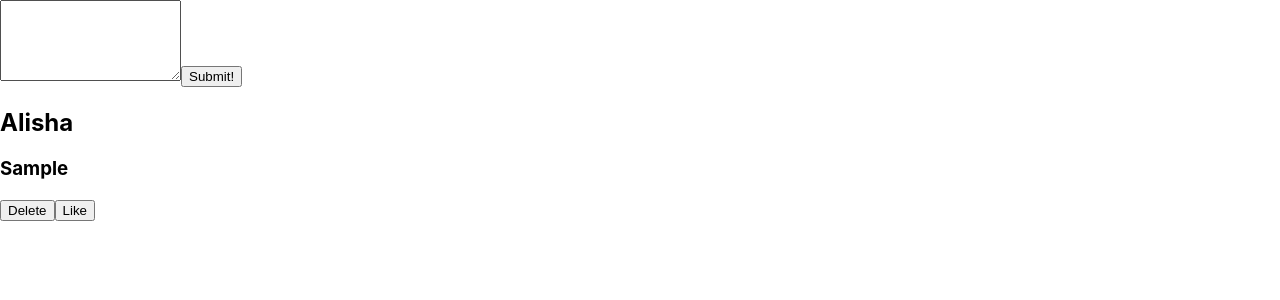
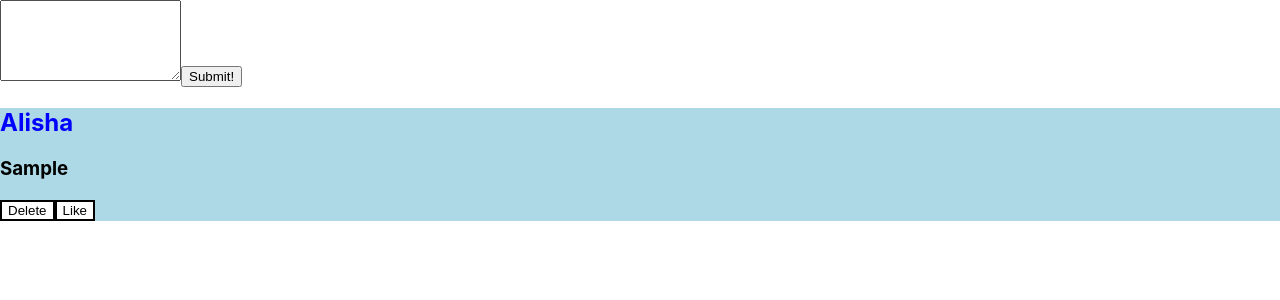
Before and after one commit to alisha0815/React, a React (Create React App) app in the folder block03/tweet_app/: page / in a window 1280 px wide. Both pictures are taken after typing "Sample" into the empty fields and a click on the button "Submit!". Shown: the top 300 px of the page. Built offline with nearby package versions, Linux system fonts and the light colour scheme.

Commit message:
styling added

```diff
--- a/block03/tweet_app/package.json
+++ b/block03/tweet_app/package.json
@@ -6,6 +6,7 @@
     "@testing-library/jest-dom": "^5.14.1",
     "@testing-library/react": "^11.2.7",
     "@testing-library/user-event": "^12.8.3",
+    "node-sass": "^4.14.1",
     "react": "^17.0.2",
     "react-dom": "^17.0.2",
     "react-scripts": "4.0.3",
@@ -34,5 +35,8 @@
       "last 1 firefox version",
       "last 1 safari version"
     ]
+  },
+  "devDependencies": {
+    "sass": "^1.41.0"
   }
 }
--- a/block03/tweet_app/src/components/Tweet.js
+++ b/block03/tweet_app/src/components/Tweet.js
@@ -1,4 +1,5 @@
 import React from "react";
+import "../styles/Tweet.scss";
 
 const Tweet = ({ name, tweet, tweets, setTweets }) => {
   const deleteTweet = () => {
@@ -7,7 +8,7 @@ const Tweet = ({ name, tweet, tweets, setTweets }) => {
     setTweets(tweets.filter((state) => state.id !== tweet.id));
   };
   return (
-    <div>
+    <div className="tweet">
       <h2>{name}</h2>
       <h3>{tweet.message}</h3>
       <button onClick={deleteTweet}>Delete</button>
--- /dev/null
+++ b/block03/tweet_app/src/styles/Tweet.scss
@@ -0,0 +1,11 @@
+.tweet {
+  background: lightblue;
+
+  h2 {
+    color: blue;
+  }
+  button {
+    background: white;
+    border: 2px solid black;
+  }
+}
```
Also changed, not shown: 1 other file (tests, documents, lock files or other folders).
